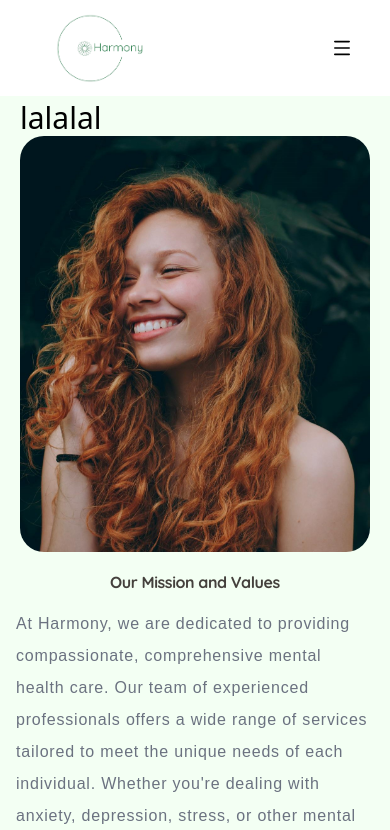
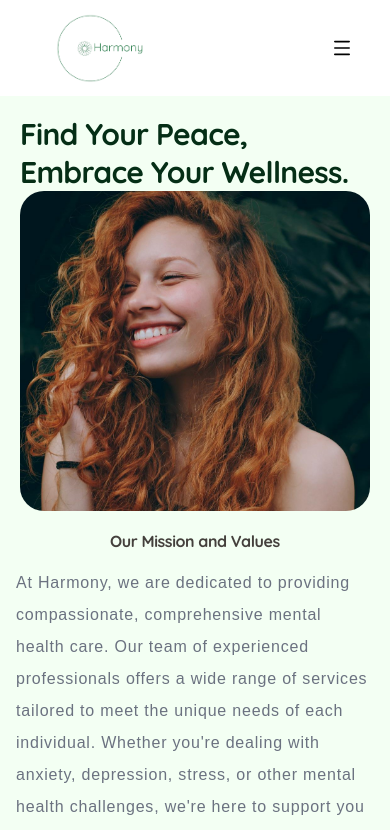
Before and after one commit to Quincy-Fer/Harmony-Therapy-Website, a React (Vite) app: page / in a window 390 px wide. Shown: the top 830 px of the page. Built offline with nearby package versions, Linux system fonts and the light colour scheme.

Commit message:
Structure hero section for mobile

```diff
--- a/src/Sections/Hero.jsx
+++ b/src/Sections/Hero.jsx
@@ -15,11 +15,14 @@ const Hero = () => {
     <section className="">
       {/* Mobile View */}
       <div className="flex flex-col justify-items-center md:hidden p-5">
-        <h1 className="text-3xl mt-20">lalalal</h1>
+        <h1 className="text-3xl mt-24 font-quicksand font-bold text-green-950
+          leading-tight tracking-tight max-w-[350px]">
+          Find Your Peace, Embrace Your Wellness.
+        </h1>
         <img
           src={mobileHero}
           alt="laughing girl"
-          className="md:hidden rounded-3xl"
+          className=" rounded-3xl h-80 object-cover object-center"
         />
       </div>
 
```
